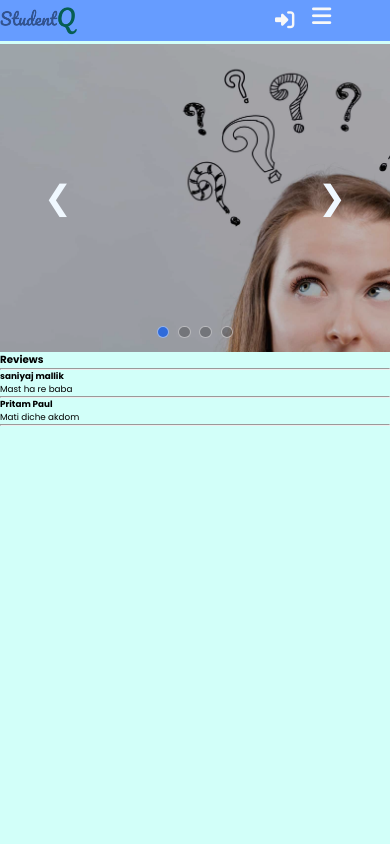
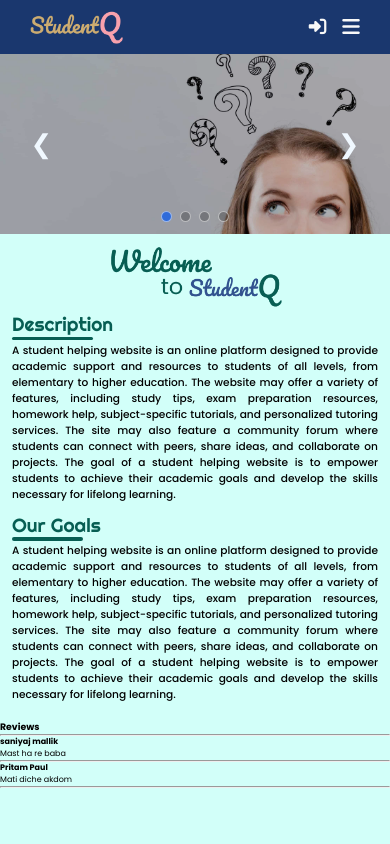
Before and after one commit to Saniyaj21/StudentQ, a Django app: page / in a window 390 px wide. Run offline with Django 4.2, Linux system fonts and the light colour scheme; data comes from the database, SQL or seed files in the repository; both versions use the stored data as it was after the commit; some libraries are stand-ins or nearby versions.

Commit message:
Added some new code this new Version

```diff
--- a/Base/templates/home.html
+++ b/Base/templates/home.html
@@ -2,12 +2,14 @@
 {% load static %}
 
 {% block css %}
-<link rel="stylesheet" href="{% static 'mStyle/slider.css' %}">
+
+  <link rel="stylesheet" href="{% static 'mStyle/slider.css' %}">
+  <link rel="stylesheet" href="{% static 'mstyle/home.css' %}">
 
 {% endblock css %}
 
 {% block body %}
-  <style>
+  {% comment %} <style>
     span {
       color: green;
       font-weight: 700;
--- /dev/null
+++ b/Base/templates/homeBody.html
@@ -0,0 +1,96 @@
+{% load static %}
+
+  {% comment %} image slider starts from hare {% endcomment %}
+
+  <div class="slider__container">
+
+    <div class="slide">
+
+      <ul class="slideImages__container">
+
+        <li class="slideImage">
+          <img src="{% static 'sliderImages/first_1.jpg' %}" alt="sliderImages" class="carousel__image">
+        </li>
+        <li class="slideImage">
+          <img src="{% static 'sliderImages/first_2.jpg' %}" alt="sliderImages" class="carousel__image">
+        </li>
+        <li class="slideImage">
+          <img src="{% static 'sliderImages/first_3.jpg' %}" alt="sliderImages" class="carousel__image">
+        </li>
+        <li class="slideImage">
+          <img src="{% static 'sliderImages/first_4.jpg' %}" alt="sliderImages" class="carousel__image">
+        </li>
+      </ul>
+    </div>
+
+    <div class="arrow__container">
+      <span class="carousel__arrow left__arrow">&#10094;</span>
+      <span class="carousel__arrow right__arrow">&#10095;</span>
+    </div>
+
+
+    <div class="pagination--dot__container">
+
+      <div class="pagination__dot pagination__current"></div>
+      <div class="pagination__dot"></div>
+      <div class="pagination__dot"></div>
+      <div class="pagination__dot"></div>
+
+    </div>
+
+  </div>
+
+{% comment %} Image carousel ends hare  {% endcomment %}
+
+
+
+{% comment %} welcome image will be displayed hare  {% endcomment %}
+
+<div class="welcome__img">
+  <img src={% static 'media/Wlcome-screen.png' %} alt="Welcome to StudentQ" />
+</div>
+
+{% comment %} welcome image will be displayed hare  {% endcomment %}
+
+
+
+{% comment %} home body designing starts from hare  {% endcomment %}
+
+
+  <div class="home__body">
+    <h3 class="stylish__desc--heading">Description</h3>
+    <p class="home__body--description">
+      A student helping website is an online platform designed to provide academic support and resources to students of all levels, from elementary to higher education. The website may offer a variety of features, including study tips, exam preparation resources, homework help, subject-specific tutorials, and personalized tutoring services. The site may also feature a community forum where students can connect with peers, share ideas, and collaborate on projects. The goal of a student helping website is to empower students to achieve their academic goals and develop the skills necessary for lifelong learning.
+    </p>
+
+    <h3 class="stylish__desc--heading">Our Goals</h3>
+    <p class="home__body--description">
+      A student helping website is an online platform designed to provide academic support and resources to students of all levels, from elementary to higher education. The website may offer a variety of features, including study tips, exam preparation resources, homework help, subject-specific tutorials, and personalized tutoring services. The site may also feature a community forum where students can connect with peers, share ideas, and collaborate on projects. The goal of a student helping website is to empower students to achieve their academic goals and develop the skills necessary for lifelong learning.
+    </p>
+  </div>
+
+
+  {% comment %} Review Slider Designing starts from hare  {% endcomment %}
+
+  <div class="review__slider">
+
+
+
+  </div>
+
+
+{% comment %} home body designing starts from hare  {% endcomment %}
+
+
+
+  <div>
+    <h3>Reviews</h3>
+    <hr />
+    {% for rv in reviews %}
+      <div>
+        <h4>{{ rv.poster }}</h4>
+        <p>{{ rv.review }}</p>
+        <hr />
+      </div>
+    {% endfor %}
+  </div>
--- a/Base/templates/login.html
+++ b/Base/templates/login.html
@@ -12,6 +12,8 @@
 
 {% block body %}
 
+
+<div class="loginPage__container">
   <div class="image">
     <img src="{% static 'media/Wlcome-screen.png' %}" alt="welcome" class="imageSize">
   </div>
@@ -35,6 +37,7 @@
     </div>
 
   </div>
+</div>
 
 
 
--- a/Base/templates/main.html
+++ b/Base/templates/main.html
@@ -40,12 +40,14 @@
         <span class="log__in--out btn rounded-corner" style="font-size: 2.2rem;padding:0;color:var(--drk-white);">
           <i class="fa-solid fa-right-to-bracket"></i>
         </span>
-        {% if request.user.is_authenticated %}
-        <a href="{% url 'logout' %}" role="button" class="btn btn-green rounded-corner">Log Out</a>
-        {% else %}
-        <a href="{% url 'login' %}" role="button" class="btn btn-green rounded-corner">Log In</a>
-        <a href="{% url 'register' %}" role="button" class="btn btn-green rounded-corner">Register</a>
-        {% endif %}
+        <div class="btnContainer--btns">
+          {% if request.user.is_authenticated %}
+          <a href="{% url 'logout' %}" role="button" class="btn btn-green rounded-corner btn-visible-onclick">Log Out</a>
+          {% else %}
+          <a href="{% url 'login' %}" role="button" class="btn btn-green rounded-corner btn-visible-onclick">Log In</a>
+          <a href="{% url 'register' %}" role="button" class="btn btn-green rounded-corner btn-visible-onclick">Register</a>
+          {% endif %}
+        </div>
       </div>
     </div>
 
--- /dev/null
+++ b/static/mStyle/home.css
@@ -0,0 +1,70 @@
+.welcome__img {
+  display: flex;
+  justify-content: center;
+  align-items: center;
+  width: 100%;
+  height: auto;
+  position: relative;
+  margin-top: 0.5rem;
+}
+.welcome__img img {
+  height: 12rem;
+}
+@media screen and (max-width: 450px) {
+  .welcome__img img {
+    height: 9rem;
+  }
+}
+
+.home__body {
+  width: 100%;
+  height: auto;
+  position: relative;
+  padding: 0 4rem;
+}
+.home__body .stylish__desc--heading {
+  font-size: 2.825rem;
+  font-family: "Righteous", cursive;
+  font-weight: 400;
+  color: var(--theme-clr);
+  line-height: 1.2;
+  margin-bottom: 1rem;
+  position: relative;
+  display: inline-block;
+}
+.home__body .stylish__desc--heading::before {
+  content: "";
+  position: absolute;
+  width: 80%;
+  height: 0.4rem;
+  left: 0;
+  bottom: -0.452rem;
+  border: none;
+  border-radius: 1rem;
+  background-color: var(--theme-clr);
+}
+@media screen and (max-width: 450px) {
+  .home__body .stylish__desc--heading {
+    font-size: 2.385rem;
+    line-height: 1.15;
+    margin-bottom: 0.8rem;
+  }
+}
+.home__body--description {
+  font-family: "Poppins", sans-serif;
+  font-size: 1.8rem;
+  font-weight: 500;
+  text-align: justify;
+  margin-bottom: 1.82rem;
+}
+@media screen and (max-width: 450px) {
+  .home__body--description {
+    font-size: 1.325rem;
+    margin-bottom: 1.53rem;
+  }
+}
+@media screen and (max-width: 450px) {
+  .home__body {
+    padding: 0.5rem 1.5rem;
+  }
+}/*# sourceMappingURL=home.css.map */
--- /dev/null
+++ b/static/mStyle/home.scss
@@ -0,0 +1,76 @@
+//  Main body design starts from hare  (before login page)
+
+.welcome__img {
+    display: flex;
+    justify-content: center;
+    align-items: center;
+    width: 100%;
+    height: auto;
+    position: relative;
+    margin-top: 0.5rem;
+
+    img {
+        height: 12rem;
+
+        @media screen and (max-width: 450px) {
+            height: 9rem;
+        }
+    }
+}
+
+.home__body {
+    width: 100%;
+    height: auto;
+    position: relative;
+    padding: 0 4rem;
+
+    .stylish__desc--heading {
+        font-size: 2.825rem;
+        font-family: "Righteous", cursive;
+        font-weight: 400;
+        color: var(--theme-clr);
+        line-height: 1.2;
+        margin-bottom: 1rem;
+        position: relative;
+        display: inline-block;
+
+        &::before {
+            content: '';
+            position: absolute;
+            width: 80%;
+            height: 0.4rem;
+            left: 0;
+            bottom: -0.452rem;
+            border: none;
+            border-radius: 1rem;
+            background-color: var(--theme-clr);
+        }
+
+        @media screen and (max-width:450px) {
+            font-size: 2.385rem;
+            line-height: 1.15;
+            margin-bottom: 0.8rem;
+        }
+    }
+
+    &--description {
+        font-family: "Poppins", sans-serif;
+        font-size: 1.8rem;
+        font-weight: 500;
+        text-align: justify;
+        margin-bottom: 1.82rem;
+
+        @media screen and (max-width:450px) {
+            font-size: 1.325rem;
+            margin-bottom: 1.53rem;
+        }
+    }
+
+
+    @media screen and (max-width:450px) {
+        padding: 0.5rem 1.5rem;
+    }
+}
+
+
+// Main body design starts from hare  (before login page)
--- a/static/mStyle/login.css
+++ b/static/mStyle/login.css
@@ -1,3 +1,7 @@
+.loginPage__container{
+    width: 100%;
+    height: 100%;
+}
 .image {
     display: flex;
     flex-direction: row;
--- a/static/mStyle/main.css
+++ b/static/mStyle/main.css
@@ -2,6 +2,9 @@
 
 /* Googlefont Poppins CDN Link ==> font-family: 'Poppins', sans-serif; */
 @import url('https://fonts.googleapis.com/css2?family=Poppins:ital,wght@0,100;0,200;0,300;0,400;0,500;0,600;0,700;0,800;0,900;1,100;1,200;1,300;1,400;1,500;1,600;1,700;1,800;1,900&display=swap');
+
+/* Googlefont Poppins CDN Link ==> font-family: 'Righteous', cursive; */
+@import url('https://fonts.googleapis.com/css2?family=Righteous&display=swap');
 
 /*--- Import fonts from google ends ---*/
 
@@ -11,6 +14,7 @@
     --light-blue: #669CFF;
     --main-blue: #2F6BDA;
     --dark-blue: #1a376e;
+    --light-dark-blue: #083891;
     --theme-clr: #075E53;
     --hover-green: #094a42;
     --black: #000;
@@ -56,7 +60,7 @@ html {
 
 @media screen and (max-width: 450px) {
     html {
-        font-size: 55%;
+        font-size: 50%;
         overflow-x: hidden;
     }
 
--- a/static/mStyle/navDesign.css
+++ b/static/mStyle/navDesign.css
@@ -3,25 +3,29 @@
   flex-wrap: nowrap;
   flex-direction: column;
   width: 100%;
-  z-index: 9999;
+  z-index: 9999 !important;
 }
 @media screen and (max-width: 450px) {
   .nav {
     flex-direction: row;
-    background-color: var(--light-blue);
+    background-color: var(--dark-blue);
+    align-items: center;
+    justify-content: center;
   }
 }
 .nav .header {
   display: flex;
   align-items: center;
   justify-content: center;
+  z-index: 999;
 }
 .nav .header .site__logo {
   height: 6.21rem;
 }
 @media screen and (max-width: 450px) {
   .nav .header .site__logo {
-    height: 4.2rem;
+    height: 5.51rem;
+    filter: invert(100%) sepia(0%) saturate(100%) hue-rotate(0deg) brightness(100%) contrast(100%);
   }
 }
 .nav .header .btnContainer {
@@ -48,11 +52,26 @@
   .nav .header .btnContainer {
     flex-direction: column;
     position: relative;
+    gap: 0.2rem;
+    position: relative;
+    display: flex;
+    gap: 1rem;
   }
-  .nav .header .btnContainer .btn-green {
+  .nav .header .btnContainer .btnContainer--btns {
     display: none;
-    visibility: hidden;
-    opacity: 1;
+    position: absolute;
+    top: 3.85rem;
+    padding: 0.1rem 1rem;
+  }
+  .nav .header .btnContainer .btnContainer--btns .btn {
+    margin-bottom: 0.38rem;
+    width: 12rem;
+    display: block;
+    text-align: center;
+    border-radius: 0.85rem;
+  }
+  .nav .header .btnContainer .btnContainer--btns__active {
+    display: block;
   }
 }
 @media screen and (max-width: 450px) {
@@ -62,12 +81,16 @@
     width: 80%;
   }
 }
+@media screen and (max-width: 450px) {
+  .nav .header {
+    padding: 0.4rem 0rem;
+  }
+}
 .nav .navber {
   width: 100%;
   position: relative;
   background-color: var(--main-blue);
   display: flex;
-  gap: 1.3rem;
   align-items: center;
   justify-content: center;
   list-style: none;
@@ -77,10 +100,10 @@
   font-size: 1.8rem;
   font-weight: 200;
   color: var(--drk-white);
-  padding: 0.85rem 0.6rem;
+  padding: 0.85rem 1.2rem;
 }
 .nav .navber .navlink.navlink__active {
-  background: var(--dark-blue);
+  background: var(--dark-blue) !important;
   font-weight: 500;
 }
 .nav .navber .navlink a {
@@ -88,12 +111,15 @@
   font-size: 1.8rem;
   font-weight: 500;
 }
+.nav .navber .navlink:hover {
+  background: var(--light-dark-blue);
+}
 @media screen and (max-width: 450px) {
   .nav .navber {
     flex-direction: column;
     position: absolute;
     width: 30rem;
-    transform: translateX(100%);
+    right: -30rem;
     top: 0;
     height: 100vh;
     z-index: 999;
@@ -105,7 +131,7 @@
     transition: 2.5s ease-in-out;
   }
   .nav .navber.toggle__active {
-    transform: translateX(0%);
+    right: 0 !important;
     display: block !important;
   }
   .nav .navber .navlink {
@@ -120,6 +146,7 @@
   display: none;
   visibility: hidden;
   opacity: 0;
+  z-index: 9999;
 }
 @media screen and (max-width: 450px) {
   .nav .toggle {
--- a/static/mStyle/navDesign.scss
+++ b/static/mStyle/navDesign.scss
@@ -3,23 +3,27 @@
     flex-wrap: nowrap;
     flex-direction: column;
     width: 100%;
-    z-index: 9999;
+    z-index: 9999 !important;
 
     @media screen and (max-width: 450px) {
         flex-direction: row;
-        background-color: var(--light-blue);
+        background-color: var(--dark-blue);
+        align-items: center;
+        justify-content: center;
     }
 
     .header {
         display: flex;
         align-items: center;
         justify-content: center;
+        z-index: 999;
 
         .site__logo {
             height: 6.21rem;
 
             @media screen and (max-width: 450px) {
-                height: 4.2rem;
+                height: 5.51rem;
+                filter: invert(100%) sepia(0%) saturate(100%) hue-rotate(0deg) brightness(100%) contrast(100%);
             }
         }
 
@@ -47,11 +51,31 @@
             @media screen and (max-width: 450px) {
                 flex-direction: column;
                 position: relative;
+                gap: 0.2rem;
+                position: relative;
+                display: flex;
+                gap: 1rem;
 
-                .btn-green {
+                .btnContainer--btns {
                     display: none;
-                    visibility: hidden;
-                    opacity: 1;
+                    // visibility: hidden;
+                    // opacity: 1;
+                    position: absolute;
+                    top: 3.85rem;
+                    padding: 0.1rem 1rem;
+                    // gap: 0.5rem;
+                    // margin: 1rem 0rem;
+
+                    .btn{
+                        margin-bottom: 0.38rem;
+                        width: 12rem;
+                        display: block;
+                        text-align: center;
+                        border-radius: 0.85rem;
+                    }
+                }
+                .btnContainer--btns__active {
+                    display: block;
                 }
             }
         }
@@ -61,6 +85,10 @@
             justify-content: space-between;
             width: 80%;
         }
+
+        @media screen and (max-width:450px) {
+            padding: 0.4rem 0rem;
+        }
     }
 
     .navber {
@@ -69,7 +97,7 @@
         // padding: 0.6rem;
         background-color: var(--main-blue);
         display: flex;
-        gap: 1.3rem;
+        // gap: 1.3rem;
         align-items: center;
         justify-content: center;
         list-style: none;
@@ -79,10 +107,10 @@
             font-size: 1.8rem;
             font-weight: 200;
             color: var(--drk-white);
-            padding: 0.85rem 0.6rem;
+            padding: 0.85rem 1.2rem;
 
             &.navlink__active {
-                background: var(--dark-blue);
+                background: var(--dark-blue) !important;
                 font-weight: 500;
             }
 
@@ -91,13 +119,16 @@
                 font-size: 1.8rem;
                 font-weight: 500;
             }
+            &:hover{
+                background: var(--light-dark-blue);
+            }
         }
         @media screen and (max-width: 450px) {
             flex-direction: column;
             position: absolute;
             width: 30rem;
-            // right: -30rem;
-            transform: translateX(100%);
+            right: -30rem;
+            // transform: translateX(100%);
             top: 0;
             height: 100vh;
             z-index: 999;
@@ -109,8 +140,8 @@
             transition: 2.5s ease-in-out;
 
             &.toggle__active{
-                // right: 0 !important;
-                transform: translateX(0%);
+                right: 0 !important;
+                // transform: translateX(0%);
                 display: block !important;
             }
 
@@ -128,6 +159,7 @@
         display: none;
         visibility: hidden;
         opacity: 0;
+        z-index: 9999;
 
 
         @media screen and (max-width: 450px) {
--- a/static/mStyle/slider.css
+++ b/static/mStyle/slider.css
@@ -1,10 +1,12 @@
+/* *------------------------------ < Image Carousel Designing starts from hare > -------------------------------------* */
+
 .slider__container {
     position: relative;
     width: 100%;
     height: 35rem;
     background-color: var(--theme-clr);
     overflow: hidden;
-    margin-top: 0.3rem;
+    /* margin-top: 0.3rem; */
 }
 
 .slide {
@@ -99,3 +101,37 @@
 .carousel__arrow.right__arrow {
     right: 5rem;
 }
+
+
+
+/* *------------------------------ < Image Carousel Designing ends hare > -------------------------------------* */
+
+
+
+/* *------------------------------- < Media Queries starts from hare > ----------------------------------------* */
+
+@media screen and (max-width:450px) {
+
+    .slider__container,
+    .slide,
+    .slideImages__container,
+    .slideImages__container li img {
+        height: 22.5rem;
+    }
+
+    .carousel__arrow {
+        font-size: 3.25rem;
+    }
+
+    .carousel__arrow.left__arrow {
+        left: 3.8rem;
+    }
+
+    .carousel__arrow.right__arrow {
+        right: 3.8rem;
+    }
+
+}
+
+
+/* *------------------------------------ < Media Queries ends hare > -----------------------------------------* */
--- a/static/mscript/index.js
+++ b/static/mscript/index.js
@@ -5,6 +5,8 @@ const menu = document.getElementById("navber");
 const toggle = document.querySelector(".toggle");
 const navber = document.querySelector(".navber");
 const toggleBarIcon = document.querySelector(".toggle__bars");
+const logInOut = document.querySelector(".log__in--out");
+const visibleBtnsDiv = document.querySelector(".btnContainer--btns");
 
 window.onscroll = function () {
     if (window.pageYOffset >= menu.offsetTop) {
@@ -20,6 +22,11 @@ toggle.addEventListener('click',()=>{
     navber.classList.toggle("toggle__active");
     // toggleBarIcon.classList.remove('fa-bars');
     toggleBarIcon.classList.toggle('fa-xmark');
+})
+
+logInOut.addEventListener('click',()=>{
+    console.log("log in out clicked");
+    visibleBtnsDiv.classList.toggle("btnContainer--btns__active");
 })
 
 
```
Also changed, not shown: other parts of Base/templates/home.html (+2 -56 lines), Base/templates/home-backup.html (added, +171 -0 lines), db.sqlite3, static/media/WIN_20230205_09_40_42_Pro_OBOizJy.jpg (added), 2 other files. Lines whose indentation alone changed are shown as unchanged.
